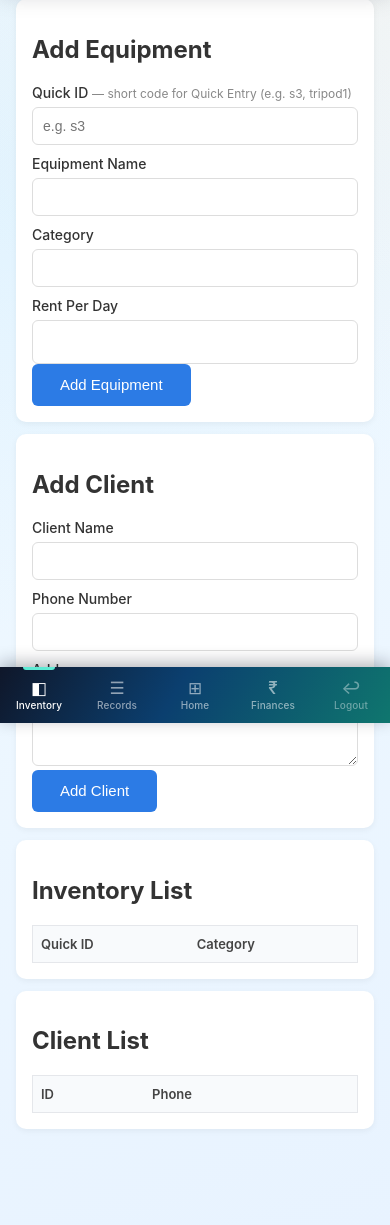
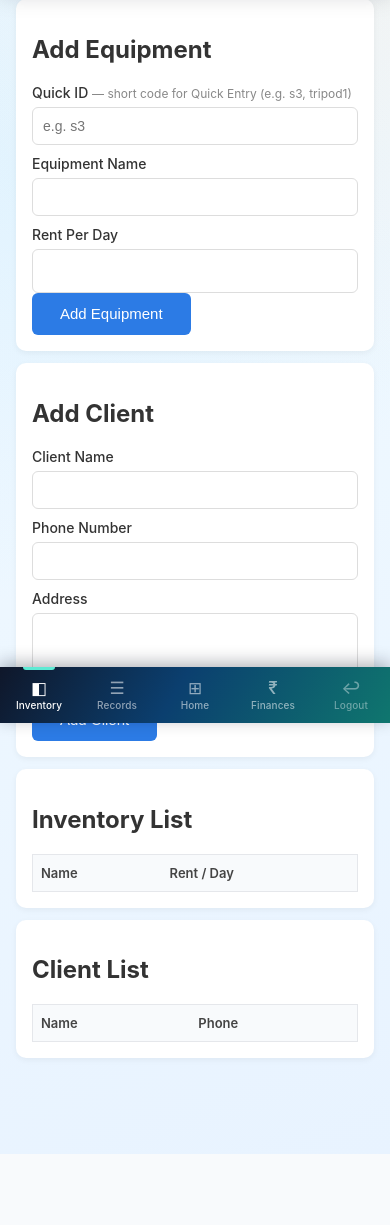
Before and after one commit to bachammahesh-cyber/mb-cameras, a Flask app: page /inventory in a window 390 px wide. Shown: the part 121-1346 px from the top of the page. After the commit the page ends 1275 px from the top, so only its background shows below. Run offline with Flask 3, Linux system fonts and the light colour scheme; the visitor is signed in with stand-in values (Sample User, id 1); data comes from the database, SQL or seed files in the repository; lists and menus that the app fills with data are empty; some libraries are stand-ins or nearby versions.

Commit message:
Inventory: remove category column; client list mobile shows name+phone only
Equipment list: removed category from add form and table.
Client list: removed ID column; address and actions desktop-only.

Co-Authored-By: Claude Sonnet 4.6 <noreply@anthropic.com>

```diff
--- a/static/style.css
+++ b/static/style.css
@@ -1007,6 +1007,15 @@ font-size:16px;
 #inv-pick-table th:nth-child(5),#inv-pick-table td:nth-child(5){display:table-cell;}
 #inv-pick-table th,#inv-pick-table td{padding:10px 8px;font-size:13px;}
 
+/* ── equipment-table: show Name(2) Rent(3) — hide Quick ID(1) Status(4) Actions(5) ── */
+#equipment-table th:nth-child(1),#equipment-table td:nth-child(1){display:none;}
+#equipment-table th:nth-child(2),#equipment-table td:nth-child(2){display:table-cell;}
+#equipment-table th:nth-child(3),#equipment-table td:nth-child(3){display:table-cell;}
+
+/* ── client-table: Name(1) Phone(2) visible — Address/Actions use desktop-only ── */
+#client-table th:nth-child(1),#client-table td:nth-child(1){display:table-cell;}
+#client-table th:nth-child(2),#client-table td:nth-child(2){display:table-cell;}
+
 /* ── Revenue cards: 2-column grid on mobile ── */
 .revenue-grid{grid-template-columns:1fr 1fr;}
 
--- a/templates/inventory.html
+++ b/templates/inventory.html
@@ -31,9 +31,6 @@
 
 <label>Equipment Name</label>
 <input name="name" required>
-
-<label>Category</label>
-<input name="category">
 
 <label>Rent Per Day</label>
 <input type="number" step="0.01" name="rent">
@@ -71,13 +68,12 @@
 
 <h2>Inventory List</h2>
 
-<table class="records-table">
+<table class="records-table" id="equipment-table">
 
 <thead>
 <tr>
 <th>Quick ID</th>
 <th>Name</th>
-<th>Category</th>
 <th>Rent / Day</th>
 <th>Status</th>
 <th>Actions</th>
@@ -91,7 +87,6 @@
 <tr>
 <td>{% if item.custom_id %}<strong>{{ item.custom_id }}</strong>{% else %}<span style="color:#bbb;font-size:12px;">—</span>{% endif %}</td>
 <td>{{ item.name }}</td>
-<td>{{ item.category }}</td>
 <td>₹{{ item.rent_per_day }}</td>
 <td>{{ item.status }}</td>
 <td>
@@ -121,15 +116,14 @@
 
 <h2>Client List</h2>
 
-<table class="records-table">
+<table class="records-table" id="client-table">
 
 <thead>
 <tr>
-<th>ID</th>
 <th>Name</th>
 <th>Phone</th>
-<th>Address</th>
-<th>Actions</th>
+<th class="desktop-only">Address</th>
+<th class="desktop-only">Actions</th>
 </tr>
 </thead>
 
@@ -138,11 +132,10 @@
 {% for client in clients %}
 
 <tr>
-<td>{{ client.id }}</td>
 <td>{{ client.name }}</td>
 <td>{{ client.phone }}</td>
-<td>{{ client.address }}</td>
-<td>
+<td class="desktop-only">{{ client.address }}</td>
+<td class="desktop-only">
 <div class="table-actions">
 <a class="mini-btn mini-btn-edit" href="/edit_client/{{ client.id }}">Edit</a>
 <form method="POST" action="/delete_client/{{ client.id }}" onsubmit="return confirm('Delete this client?');">
```
